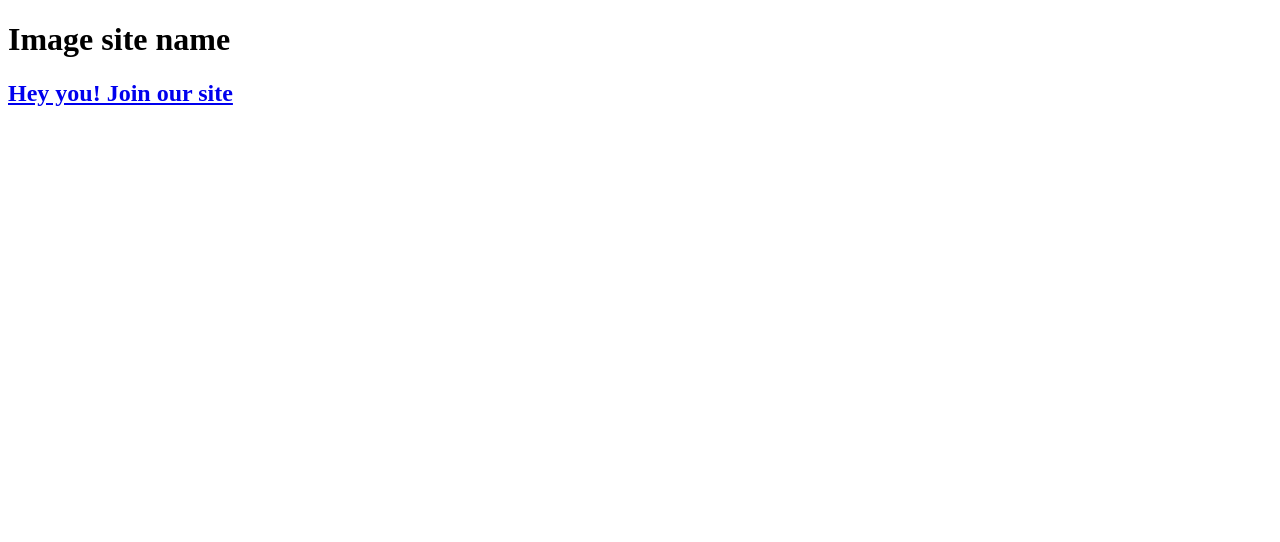
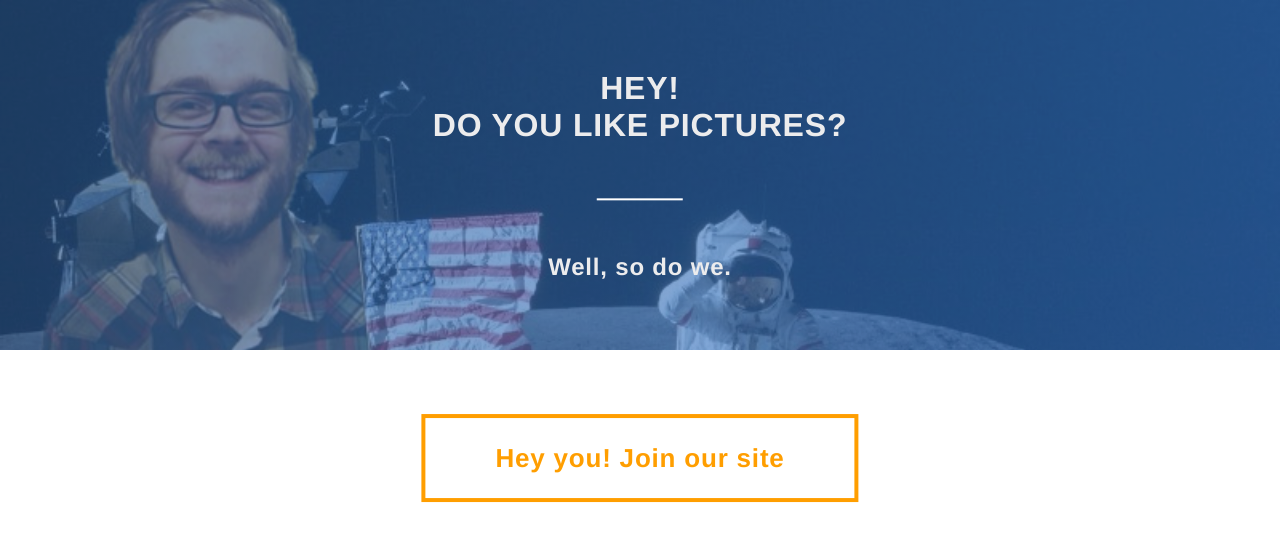
Before and after one commit to SeleniumK/django-imager, a Django app: page / in a window 1280 px wide. Shown: the top 542 px of the page. Run offline with Django 3.2, Linux system fonts and the light colour scheme; parts of the project's set-up code (start-up, migrations or seed data) failed here and were passed over; some libraries are stand-ins or nearby versions.

Commit message:
added lots of css, adjusted static files, urls, and static_url name. Added a few routes in url patterns

```diff
--- a/imagersite/imager_images/models.py
+++ b/imagersite/imager_images/models.py
@@ -41,7 +41,7 @@ class Album(models.Model):
         return "{}: Album belonging to {}".format(self.title, self.user)
 
     def __repr__(self):
-        """Return Console Representation of Album."""
+        """Return Representation of Album object."""
         return "Title: {} User: {} NumPhotos: {} CoverPhoto: {}".format(
             self.title, self.user, self.photos.count(), self.cover.title
         )
--- a/imagersite/imager_profile/models.py
+++ b/imagersite/imager_profile/models.py
@@ -41,11 +41,11 @@ class ImagerProfile(models.Model):
     camera_type = models.CharField(max_length=20, null=True)
 
     def __str__(self):
-        """Create String Representation Of ImagerProfile."""
+        """Create String Representation Of ImagerProfile Details."""
         return "{}'s profile".format(self.user)
 
     def __repr__(self):
-        """Create console Representation Of ImagerProfile."""
+        """Create a Representation Of ImagerProfile Object."""
         return pprint.pformat(vars(self))
 
     @property
--- /dev/null
+++ b/imagersite/imagersite/static/imagersite/css/style.css
@@ -0,0 +1,147 @@
+* {
+  -webkit-box-sizing: border-box;
+  -moz-box-sizing: border-box;
+  -ms-box-sizing: border-box;
+  box-sizing: border-box;
+}
+
+body {
+  font-size: 16px;
+  letter-spacing: .05em;
+  color: #525C69;
+  font-family: "amblelight", "Raleway", Helvetica, Arial, sans-serif;
+}
+
+a {
+    text-decoration: none;
+}
+
+header{
+    color: #ECECED;
+}
+
+h4 {
+  font-size: 22px;
+}
+
+h3 {
+  font-size: 28px;
+}
+
+section {
+  text-align: center;
+  padding: 80px 0;
+}
+
+.centered {
+  position: absolute;
+  top: 50%;
+  left: 50%;
+  -webkit-transform: translate(-50%,-50%);
+  -moz-transform: translate(-50%,-50%);
+  -ms-transform: translate(-50%,-50%);
+  -o-transform: translate(-50%,-50%);
+  transform: translate(-50%,-50%);
+}
+
+.vertical-centered {
+  position: absolute;
+  top: 50%;
+  -webkit-transform: translateY(-50%);
+  -moz-transform: translateY(-50%);
+  -ms-transform: translateY(-50%);
+  -o-transform: translateY(-50%);
+  transform: translateY(-50%);
+  width: 100%;
+}
+
+/* Separator */
+
+.separator {
+  position: relative;
+  margin-bottom: 1.7em;
+  padding-bottom: 1.7em;
+  text-align: center;
+  font-weight: bold;
+  text-transform: uppercase;
+  color: inherit;
+}
+.separator:before {
+  content: '';
+  position: absolute;
+  top: 100%;
+  left: 50%;
+  width: 86px;
+  height: 2px;
+  background-color: #222;
+
+  -webkit-transform: translateX(-50%);
+  -ms-transform: translateX(-50%);
+  -o-transform: translateX(-50%);
+  transform: translateX(-50%);
+}
+.separator.orange:before {
+  background-color: #d87843;
+}
+
+
+.intro {
+  padding: 0;
+  min-height: 350px;
+  text-align: center;
+  position: relative;
+}
+
+.intro-image {
+  position: absolute;
+  top: 0; right: 0; bottom: 0; left: 0;
+  opacity: .9;
+}
+
+.intro-image:after {
+  content: '';
+  opacity: .57;
+  background-image: -moz-linear-gradient(right, #1266D3 0%, #063D84 100%);
+  background-image: -o-linear-gradient(right, #1266D3 0%, #063D84 100%);
+  background-image: -webkit-linear-gradient(right, #1266D3 0%, #063D84 100%);
+  background-image: linear-gradient(right, #1266D3 0%, #063D84 100%);
+  position: absolute;
+  top: 0; right: 0; bottom: 0; left: 0;
+}
+.intro h2 {
+  font-size: 24px;
+}
+
+.intro p {
+  padding: 0 15%;
+}
+.intro .separator:before {
+  background-color: white;
+}
+
+.button {
+  font-size: inherit;
+  padding: 25px 70px;
+  color: #FF9E00;
+  height: auto;
+  border: 4px solid #FF9E00;
+  text-transform: none;
+  font-size: 26px;
+}
+
+.button:hover {
+  background: white;
+  color: #1266D3;
+  border: 4px solid #1266D3;
+}
+
+.register {
+  position: relative;
+  background-color: white;
+  min-height: 100px;
+}
+@media (max-width: 400px) {
+  .button {
+    padding: 15px;
+  }
+}
--- a/imagersite/imagersite/templates/base.html
+++ b/imagersite/imagersite/templates/base.html
@@ -1,14 +1,17 @@
 <!DOCTYPE html>
+{% load staticfiles %}
 <html>
 <head>
     <meta charset="utf-8">
     <meta http-equiv="X-UA-Compatible" content="IE=edge">
     <title>Imagetastic.</title>
-    <link rel="stylesheet" href="">
+    <link rel="stylesheet" href="{% static 'imagersite/css/Skeleton-2.0.4/normalize.css' %}">
+    <link rel="stylesheet" href="{% static 'imagersite/css/Skeleton-2.0.4/skeleton.css' %}">
+    <link rel="stylesheet" href="{% static 'imagersite/css/style.css' %}">
 </head>
 <body>
 {% block content %}
 {% endblock content %}
-    <footer></footer>
+<footer></footer>
 </body>
 </html>
--- a/imagersite/imagersite/templates/home.html
+++ b/imagersite/imagersite/templates/home.html
@@ -1,12 +1,20 @@
 {% extends "base.html" %}
+{% load staticfiles %}
 {% block content %}
-    <header>
-       <h1>Image site name</h1>
-    </header>
-    <section>
-        <a href="/accounts/register"><h2>Hey you! Join our site</h2></a>
-    </section>
-    <section>
-        <img src="{{image}}" alt=""/>
-    </section>
+<header class="intro u-full-width ">
+    <div class="intro-image" style="background: url({% static 'imagersite/images/default-image.jpg' %}) 50% 0% no-repeat; background-size: cover;">
+
+    </div>
+    <div class="container centered">
+        <div class="twelve columns">
+            <h1 class="separator">Hey! <br>Do you like pictures?</h1>
+            <h2> Well, so do we. </h2>
+        </div>
+    </div>
+</header>
+<section class="register u-full-width featured-bg-image">
+    <h4 class="centered">
+        <a class="button" href="/accounts/register">Hey you! Join our site</a>
+    </h4>
+</section>
 {% endblock %}
--- a/imagersite/imagersite/templates/registration/registration_form.html
+++ b/imagersite/imagersite/templates/registration/registration_form.html
@@ -2,6 +2,7 @@
 <h3>Hey, you register here!</h3>
 {% block content %}
 <form action="" method="POST">
+    {% csrf_token %}
     {{ form }}
     <input type="submit" value="hey">
 </form>
--- a/imagersite/imagersite/urls.py
+++ b/imagersite/imagersite/urls.py
@@ -15,15 +15,28 @@ Including another URLconf
 """
 from django.conf.urls import url
 from django.contrib import admin
+from django.conf import settings
 from django.conf.urls import include
-from .views import home_page, ClassView
 from django.views.generic import TemplateView
-
+from django.contrib.staticfiles.urls import staticfiles_urlpatterns
+from django.conf.urls.static import static
+# from .views import home_page, ClassView
 
 urlpatterns = [
     url(r'^admin/', admin.site.urls),
     url(r'^$',
-        TemplateView.as_view(template_name= 'home.html'),
+        TemplateView.as_view(template_name='home.html'),
         name="home_page"),  # url contains nothing but slash
+    # url(r'^$', ClassView.as_view(), name=home)
+    url(r'^accounts/login', 'django.contrib.auth.views.login', name='login'),
+    url(r'^accounts/logout', 'django.contrib.auth.views.logout', name='logout'),
     url(r'^accounts/', include('registration.backends.hmac.urls'))
 ]
+
+urlpatterns += staticfiles_urlpatterns()
+
+if settings.DEBUG:
+    urlpatterns += static(
+        settings.MEDIA_URL,
+        document_root=settings.MEDIA_ROOT
+    )
--- a/imagersite/imagersite/views.py
+++ b/imagersite/imagersite/views.py
@@ -15,7 +15,7 @@ class ClassView(TemplateView):
 
     template_name = 'home.html'
 
-    def get_context_data(self, id=1):
+    def get_context_data(self):
         """Foo Context for home template."""
-        foo = 'garbanzobeans'
-        return {'foo': foo}
+        image = 'garbanzobeans'
+        return {'image': image}
```
Also changed, not shown: imagersite/imagersite/settings.py (+7 -0 lines), imagersite/imagersite/static/imagersite/css/Skeleton-2.0.4/css/normalize.css (renamed from imagersite/imagersite/static/Skeleton-2.0.4/css/normalize.css), imagersite/imagersite/static/imagersite/css/Skeleton-2.0.4/css/skeleton.css (renamed from imagersite/imagersite/static/Skeleton-2.0.4/css/skeleton.css), imagersite/imagersite/static/imagersite/css/Skeleton-2.0.4/images/favicon.png (added), imagersite/imagersite/static/imagersite/css/Skeleton-2.0.4/index.html (renamed from imagersite/imagersite/static/Skeleton-2.0.4/index.html), imagersite/imagersite/static/imagersite/images/default-image.jpg (added), imagersite/imagersite/static/imagersite/images/favicon.png (renamed from imagersite/imagersite/static/Skeleton-2.0.4/images/favicon.png).
